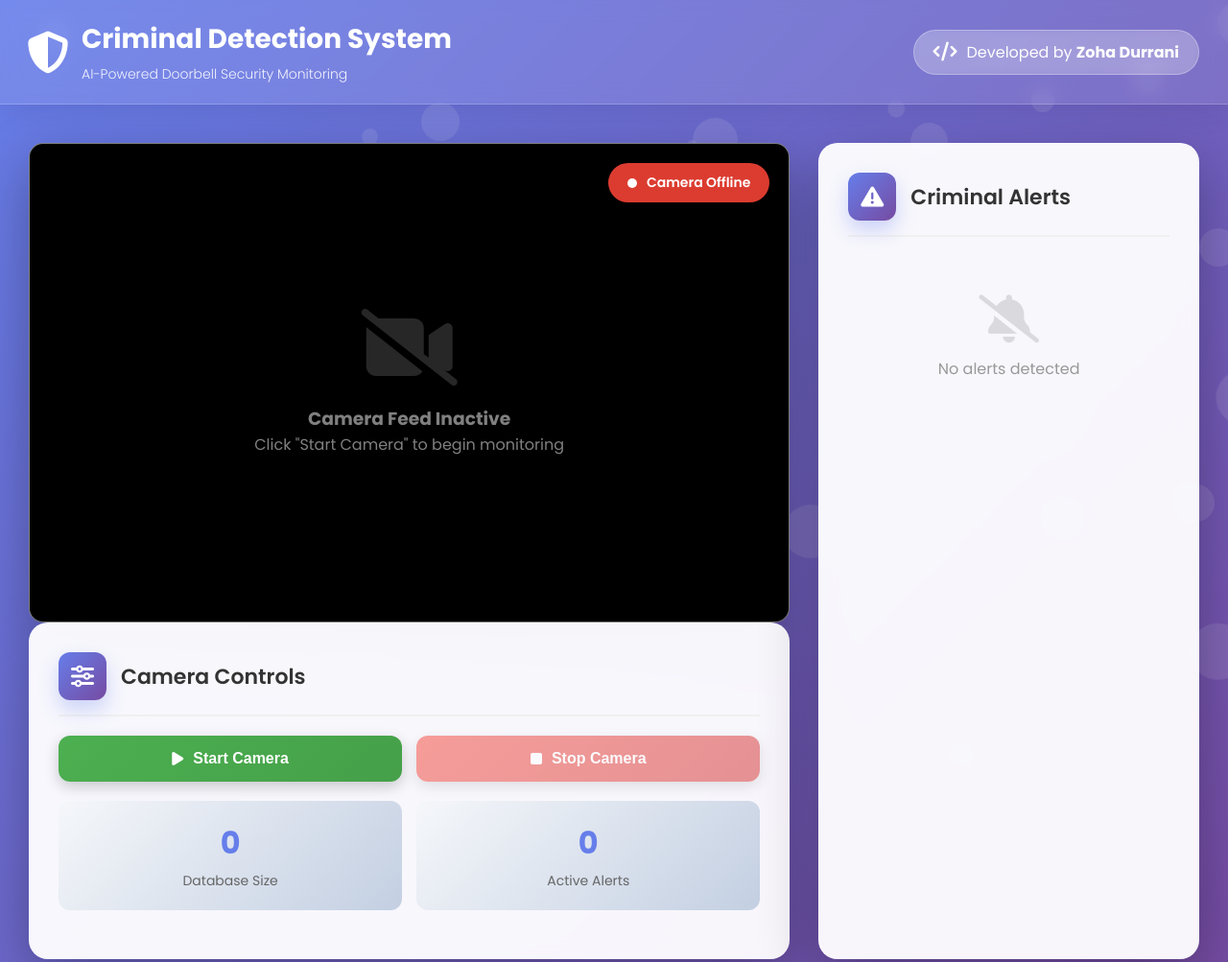
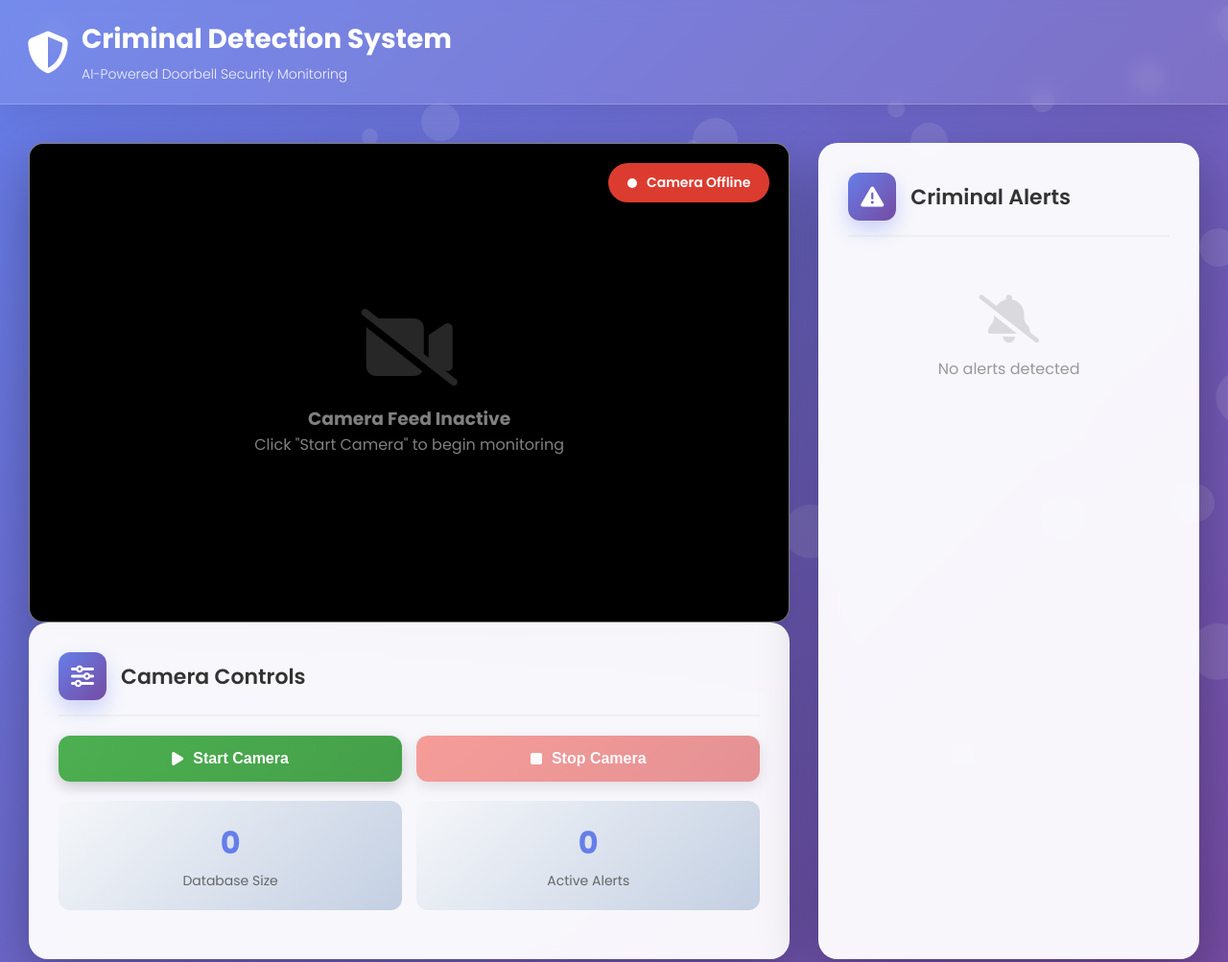
Before and after one commit to MoutasimQazi/Doorbell-Alert, a plain HTML site: page Frontend/index.html in a window 1280 px wide. Shown: the top 1003 px of the page at 96% size. Drawn offline with Linux system fonts and the light colour scheme.

Commit message:
Remove from all files

```diff
--- a/Frontend/index.html
+++ b/Frontend/index.html
@@ -3,7 +3,7 @@
 <head>
     <meta charset="UTF-8">
     <meta name="viewport" content="width=device-width, initial-scale=1.0">
-    <title>Criminal Detection System - Zoha Durrani</title>
+    <title>Criminal Detection System</title>
     <link rel="stylesheet" href="https://cdnjs.cloudflare.com/ajax/libs/font-awesome/6.4.0/css/all.min.css">
     <link href="https://fonts.googleapis.com/css2?family=Poppins:wght@300;400;500;600;700&display=swap" rel="stylesheet">
     <style>
@@ -460,10 +460,6 @@
                     <p>AI-Powered Doorbell Security Monitoring</p>
                 </div>
             </div>
-            <div class="developer-badge">
-                <i class="fas fa-code"></i>
-                <span>Developed by <strong>Zoha Durrani</strong></span>
-            </div>
         </div>
     </header>
 
```
Also changed, not shown: 1 other file.
